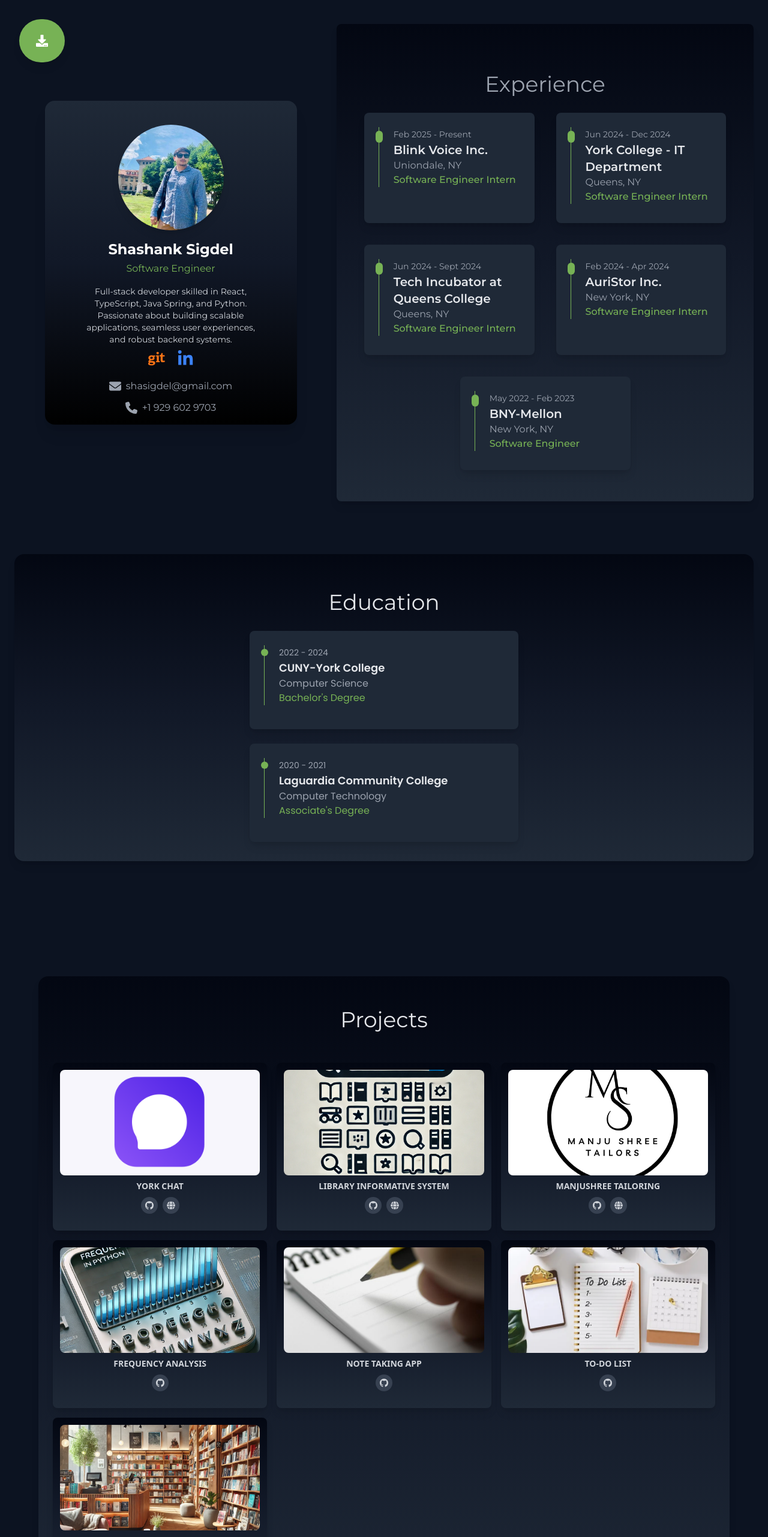
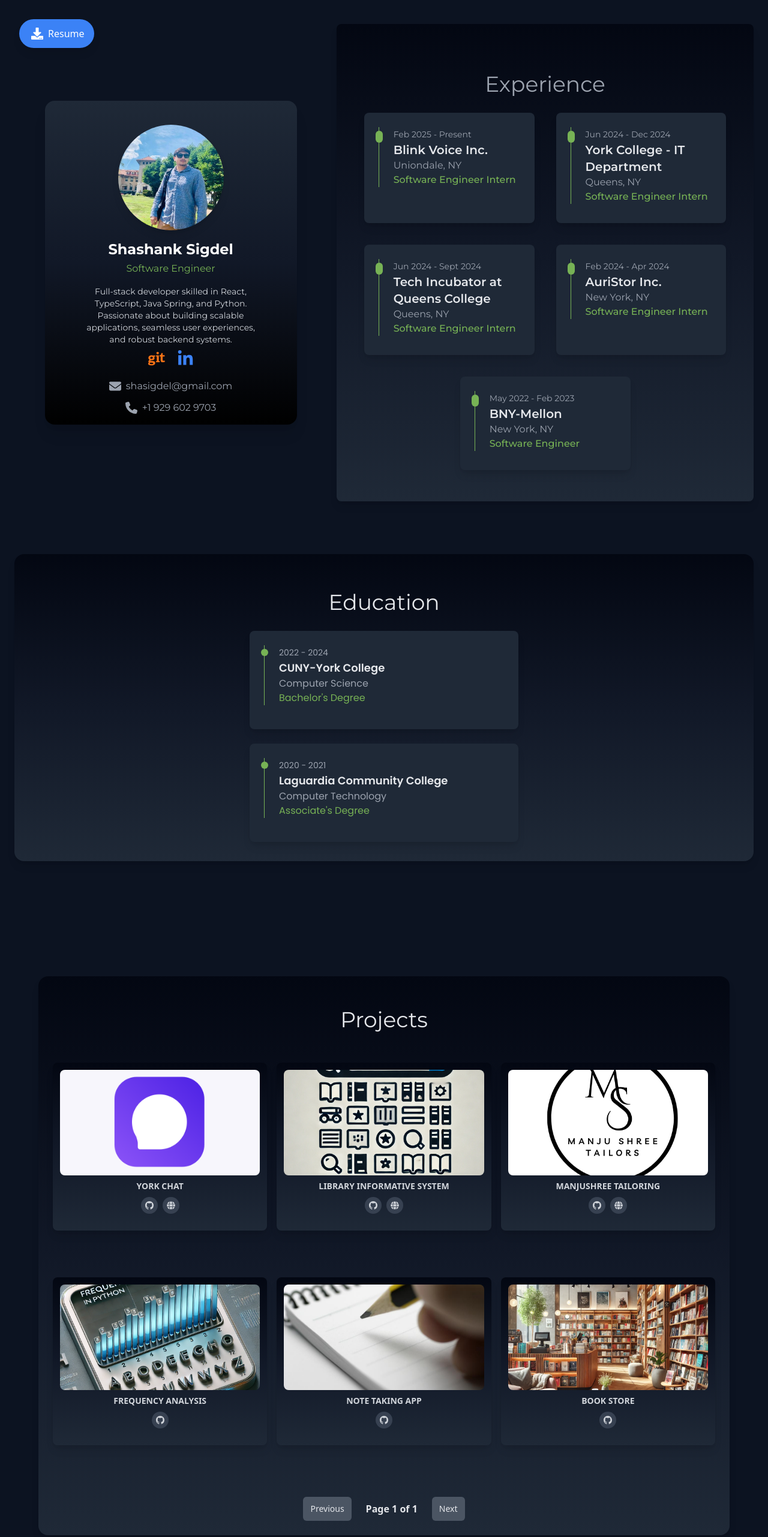
Before and after one commit to shasigdel/portfolio-website, a React (Create React App) app: page / in a window 1280 px wide. Shown: the top 2563 px of the page at 60% size. Built offline with nearby package versions, Linux system fonts and the light colour scheme; no server answers.

Commit message:
resume button and resume update

```diff
--- a/src/components/resume/ResumeDownload.js
+++ b/src/components/resume/ResumeDownload.js
@@ -34,13 +34,14 @@
     return (
         <button
             onClick={handleDownload}
-            className="fixed top-8 left-8 bg-designColor p-3 rounded-full shadow-lg hover:scale-110 transition-transform group z-50 flex items-center gap-2 pr-4"
+            className="fixed top-8 left-8 bg-blue-500 p-3 rounded-full shadow-lg hover:scale-110 transition-transform group z-50 flex items-center gap-2 pr-4"
             aria-label="Download Resume"
         >
-            <FaDownload className="w-6 h-6 text-white pl-1 m-3" />
+            <FaDownload className="w-6 h-6 text-white pl-1 ml-1 mr-0" />
             <span className="text-white text-sm font-medium opacity-0 group-hover:opacity-100 transition-opacity duration-300 absolute left-full whitespace-nowrap ml-2">
                 Download Resume
             </span>
+            <h1 className='text-white'>Resume</h1>
         </button>
     );
 };
--- a/src/constants/index.js
+++ b/src/constants/index.js
@@ -136,12 +136,6 @@
     gitRepo: "https://github.com/shasigdel/django-react-fullstack",
   },
   {
-    title: "To-Do List",
-    des: "A task management tool built using Vanilla JavaScript.",
-    src: todo,
-    gitRepo: "https://github.com/shasigdel/todo-list-vanilla-js",
-  },
-  {
     title: "Book Store",
     des: "A full-stack MERN bookstore application, built using Vite.",
     src: book,
```
Also changed, not shown: 1 other file (tests, documents, lock files or other folders).
